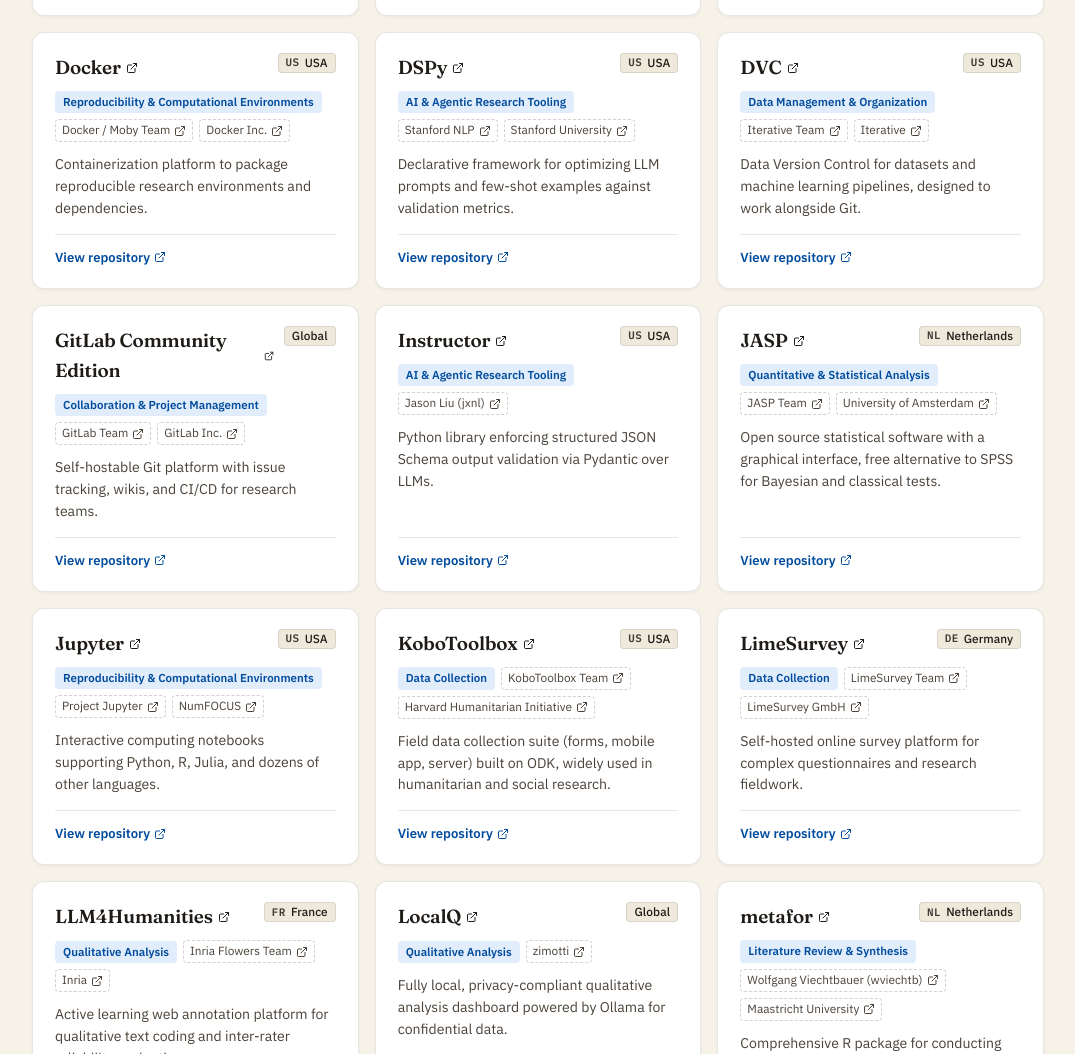
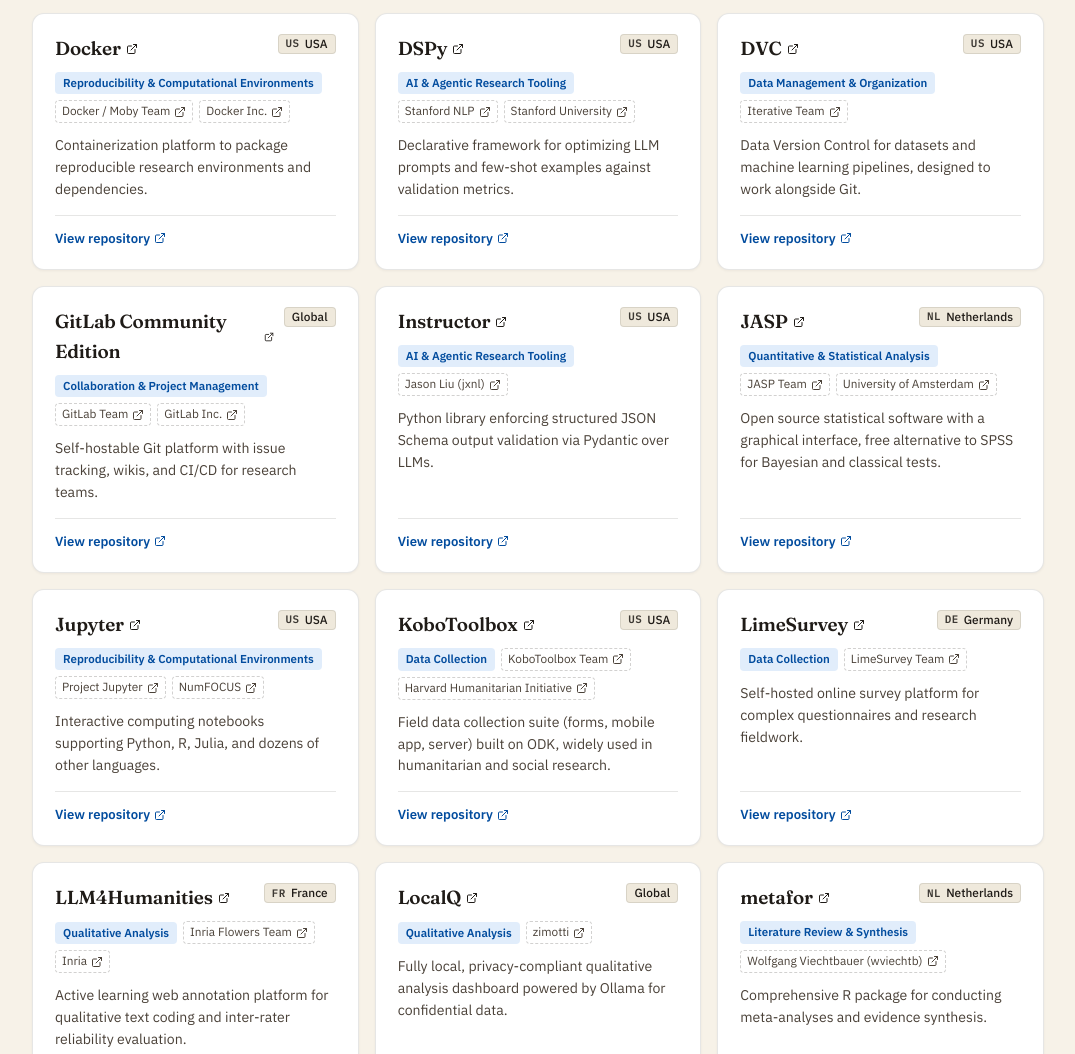
Before and after one commit to mancano-tales/awesome-open-source-research-tools, a website: page index.html in a window 1280 px wide. Shown: the part 1810-2864 px from the top of the page, without its empty margins (102-1177 px from the left). Drawn offline with Linux system fonts and the light colour scheme.

Commit message:
fix: remove tex-live, fix DAAF maintainer, and clean institution metadata for non-institutional projects

```diff
--- a/data/tools.json
+++ b/data/tools.json
@@ -98,10 +98,7 @@
         "name": "LimeSurvey Team",
         "url": "https://github.com/LimeSurvey"
       },
-      "institution": {
-        "name": "LimeSurvey GmbH",
-        "url": "https://www.limesurvey.org"
-      },
+      "institution": null,
       "description": {
         "en": "Self-hosted online survey platform for complex questionnaires and research fieldwork.",
         "pt": "Plataforma de questionários e surveys online autogerenciável para desenhos de pesquisa complexos e trabalho de campo."
@@ -192,10 +189,7 @@
         "name": "Rogério Jerônimo Barbosa (antrologos)",
         "url": "https://github.com/antrologos"
       },
-      "institution": {
-        "name": "IESP-UERJ / CERES",
-        "url": "https://iesp.uerj.br"
-      },
+      "institution": null,
       "description": {
         "en": "Open source, fully-local desktop app for transcribing and diarizing interviews in Brazilian Portuguese, with direct NVivo export.",
         "pt": "Aplicativo desktop open source e 100% local para transcrição e diarização de entrevistas em português brasileiro, com suporte a exportação direta para NVivo."
@@ -287,10 +281,7 @@
         "name": "Iterative Team",
         "url": "https://github.com/iterative"
       },
-      "institution": {
-        "name": "Iterative",
-        "url": "https://iterative.ai"
-      },
+      "institution": null,
       "description": {
         "en": "Data Version Control for datasets and machine learning pipelines, designed to work alongside Git.",
         "pt": "Controle de versão para conjuntos de dados e pipelines de machine learning, projetado para operar perfeitamente integrado ao Git."
@@ -312,10 +303,7 @@
         "name": "Center for Open Science",
         "url": "https://github.com/CenterForOpenScience"
       },
-      "institution": {
-        "name": "Center for Open Science",
-        "url": "https://www.cos.io"
-      },
+      "institution": null,
       "description": {
         "en": "Platform for research workflow management, preregistration, and open archiving.",
         "pt": "Plataforma para gestão do ciclo de pesquisa, pré-registro e arquivamento aberto de dados e materiais científicos."
@@ -714,10 +702,7 @@
         "name": "John MacFarlane (jgm)",
         "url": "https://github.com/jgm"
       },
-      "institution": {
-        "name": "UC Berkeley",
-        "url": "https://www.berkeley.edu"
-      },
+      "institution": null,
       "description": {
         "en": "Universal document converter, the foundational engine behind markdown-to-PDF/HTML academic workflows.",
         "pt": "Conversor universal de documentos, motor central para cadeias de escrita acadêmica baseadas em Markdown, LaTeX e HTML."
@@ -753,31 +738,6 @@
         "r",
         "python",
         "markdown"
-      ]
-    },
-    {
-      "id": "tex-live",
-      "name": "TeX Live",
-      "url": "https://www.tug.org/texlive/",
-      "categoryId": "writing-publishing",
-      "country": "GLOBAL",
-      "maintainer": {
-        "name": "TeX Users Group",
-        "url": "https://www.tug.org"
-      },
-      "institution": {
-        "name": "TeX Users Group",
-        "url": "https://www.tug.org"
-      },
-      "description": {
-        "en": "Comprehensive, free TeX/LaTeX distribution for publication-grade mathematical and academic typesetting.",
-        "pt": "Distribuição completa e livre de TeX e LaTeX para diagramação profissional de equações matemáticas e manuscritos acadêmicos."
-      },
-      "tags": [
-        "latex",
-        "tex",
-        "typesetting",
-        "academic-writing"
       ]
     },
     {
@@ -866,10 +826,7 @@
         "name": "Taiga Team",
         "url": "https://github.com/taigaio"
       },
-      "institution": {
-        "name": "Kaleidos Open Source",
-        "url": "https://kaleidos.net"
-      },
+      "institution": null,
       "description": {
         "en": "Open source project management tool (Kanban and Scrum) suited to collaborative research projects.",
         "pt": "Ferramenta de gestão ágil de projetos (quadros Kanban e Scrum) desenhada para laboratórios e equipes de pesquisa colaborativa."
@@ -916,10 +873,7 @@
         "name": "Wolfgang Viechtbauer (wviechtb)",
         "url": "https://github.com/wviechtb"
       },
-      "institution": {
-        "name": "Maastricht University",
-        "url": "https://www.maastrichtuniversity.nl"
-      },
+      "institution": null,
       "description": {
         "en": "Comprehensive R package for conducting meta-analyses and evidence synthesis.",
         "pt": "Pacote abrangente em R para condução de meta-análises estatísticas e síntese quantitativa de evidências."
@@ -987,7 +941,7 @@
       "categoryId": "ai-tooling",
       "country": "BR",
       "maintainer": {
-        "name": "DAAF Contribution Community / Tales Mançano",
+        "name": "DAAF Contribution Community",
         "url": "https://github.com/DAAF-Contribution-Community"
       },
       "institution": null,
--- a/index.html
+++ b/index.html
@@ -1020,10 +1020,7 @@ window.AOSRT_DATA = {
         "name": "LimeSurvey Team",
         "url": "https://github.com/LimeSurvey"
       },
-      "institution": {
-        "name": "LimeSurvey GmbH",
-        "url": "https://www.limesurvey.org"
-      },
+      "institution": null,
       "description": {
         "en": "Self-hosted online survey platform for complex questionnaires and research fieldwork.",
         "pt": "Plataforma de questionários e surveys online autogerenciável para desenhos de pesquisa complexos e trabalho de campo."
@@ -1114,10 +1111,7 @@ window.AOSRT_DATA = {
         "name": "Rogério Jerônimo Barbosa (antrologos)",
         "url": "https://github.com/antrologos"
       },
-      "institution": {
-        "name": "IESP-UERJ / CERES",
-        "url": "https://iesp.uerj.br"
-      },
+      "institution": null,
       "description": {
         "en": "Open source, fully-local desktop app for transcribing and diarizing interviews in Brazilian Portuguese, with direct NVivo export.",
         "pt": "Aplicativo desktop open source e 100% local para transcrição e diarização de entrevistas em português brasileiro, com suporte a exportação direta para NVivo."
@@ -1209,10 +1203,7 @@ window.AOSRT_DATA = {
         "name": "Iterative Team",
         "url": "https://github.com/iterative"
       },
-      "institution": {
-        "name": "Iterative",
-        "url": "https://iterative.ai"
-      },
+      "institution": null,
       "description": {
         "en": "Data Version Control for datasets and machine learning pipelines, designed to work alongside Git.",
         "pt": "Controle de versão para conjuntos de dados e pipelines de machine learning, projetado para operar perfeitamente integrado ao Git."
@@ -1234,10 +1225,7 @@ window.AOSRT_DATA = {
         "name": "Center for Open Science",
         "url": "https://github.com/CenterForOpenScience"
       },
-      "institution": {
-        "name": "Center for Open Science",
-        "url": "https://www.cos.io"
-      },
+      "institution": null,
       "description": {
         "en": "Platform for research workflow management, preregistration, and open archiving.",
         "pt": "Plataforma para gestão do ciclo de pesquisa, pré-registro e arquivamento aberto de dados e materiais científicos."
@@ -1636,10 +1624,7 @@ window.AOSRT_DATA = {
         "name": "John MacFarlane (jgm)",
         "url": "https://github.com/jgm"
       },
-      "institution": {
-        "name": "UC Berkeley",
-        "url": "https://www.berkeley.edu"
-      },
+      "institution": null,
       "description": {
         "en": "Universal document converter, the foundational engine behind markdown-to-PDF/HTML academic workflows.",
         "pt": "Conversor universal de documentos, motor central para cadeias de escrita acadêmica baseadas em Markdown, LaTeX e HTML."
@@ -1678,31 +1663,6 @@ window.AOSRT_DATA = {
       ]
     },
     {
-      "id": "tex-live",
-      "name": "TeX Live",
-      "url": "https://www.tug.org/texlive/",
-      "categoryId": "writing-publishing",
-      "country": "GLOBAL",
-      "maintainer": {
-        "name": "TeX Users Group",
-        "url": "https://www.tug.org"
-      },
-      "institution": {
-        "name": "TeX Users Group",
-        "url": "https://www.tug.org"
-      },
-      "description": {
-        "en": "Comprehensive, free TeX/LaTeX distribution for publication-grade mathematical and academic typesetting.",
-        "pt": "Distribuição completa e livre de TeX e LaTeX para diagramação profissional de equações matemáticas e manuscritos acadêmicos."
-      },
-      "tags": [
-        "latex",
-        "tex",
-        "typesetting",
-        "academic-writing"
-      ]
-    },
-    {
       "id": "beaver-zotero",
       "name": "Beaver",
       "url": "https://github.com/jlegewie/beaver-zotero",
@@ -1788,10 +1748,7 @@ window.AOSRT_DATA = {
         "name": "Taiga Team",
         "url": "https://github.com/taigaio"
       },
-      "institution": {
-        "name": "Kaleidos Open Source",
-        "url": "https://kaleidos.net"
-      },
+      "institution": null,
       "description": {
         "en": "Open source project management tool (Kanban and Scrum) suited to collaborative research projects.",
         "pt": "Ferramenta de gestão ágil de projetos (quadros Kanban e Scrum) desenhada para laboratórios e equipes de pesquisa colaborativa."
@@ -1838,10 +1795,7 @@ window.AOSRT_DATA = {
         "name": "Wolfgang Viechtbauer (wviechtb)",
         "url": "https://github.com/wviechtb"
       },
-      "institution": {
-        "name": "Maastricht University",
-        "url": "https://www.maastrichtuniversity.nl"
-      },
+      "institution": null,
       "description": {
         "en": "Comprehensive R package for conducting meta-analyses and evidence synthesis.",
         "pt": "Pacote abrangente em R para condução de meta-análises estatísticas e síntese quantitativa de evidências."
@@ -1909,7 +1863,7 @@ window.AOSRT_DATA = {
       "categoryId": "ai-tooling",
       "country": "BR",
       "maintainer": {
-        "name": "DAAF Contribution Community / Tales Mançano",
+        "name": "DAAF Contribution Community",
         "url": "https://github.com/DAAF-Contribution-Community"
       },
       "institution": null,
@@ -2100,7 +2054,8 @@ window.AOSRT_DATA = {
       }
     }
   ]
-};
+}
+;
 </script>
 
 <script>
```
Also changed, not shown: README.pt-BR.md (+0 -1 lines), README.md.
